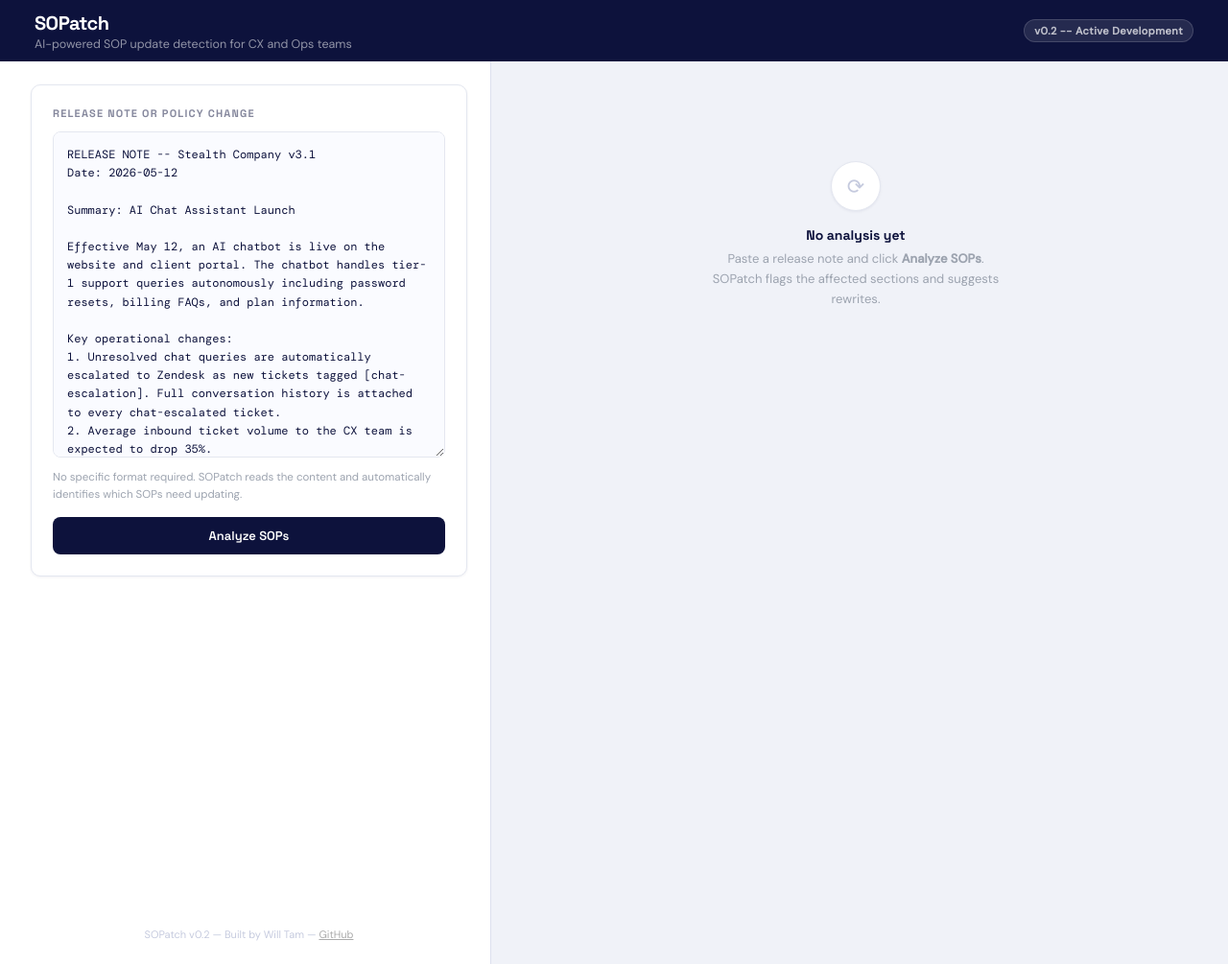
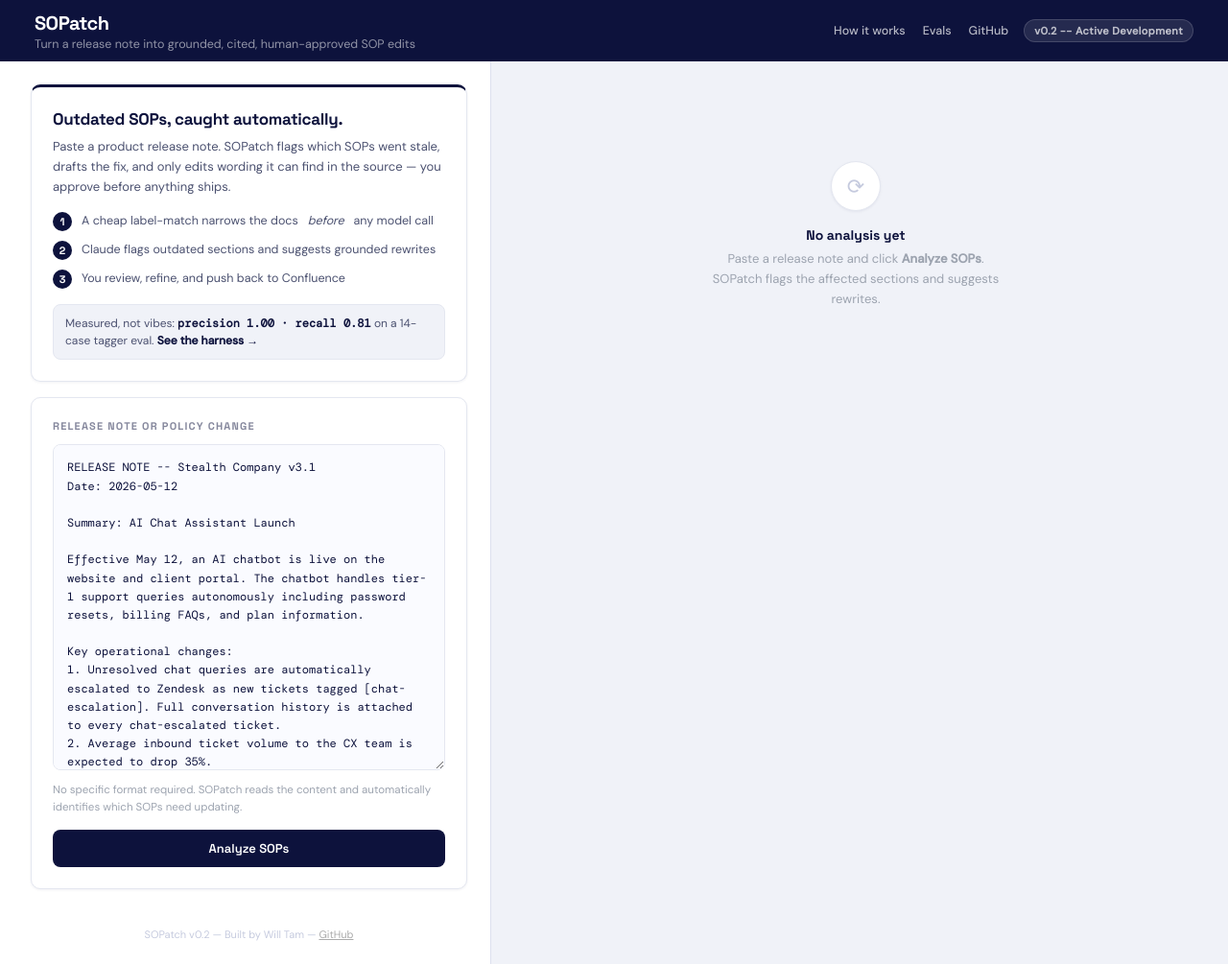
Before and after one commit to willtam65/SOPatch, a Flask app: page / in a window 1280 px wide. Shown: the whole page at 96% size. Run offline with Flask 3, Linux system fonts and the light colour scheme.

Commit message:
Add landing intro and eval credibility to the demo UI
Header nav (How it works / Evals / GitHub) and a left-panel intro card that
frames the tool, shows the 3-step pipeline, and surfaces the eval result so a
recruiter landing on the live demo sees measured numbers, not just claims.

Co-Authored-By: Claude Opus 4.8 <noreply@anthropic.com>

```diff
--- a/static/style.css
+++ b/static/style.css
@@ -904,3 +904,106 @@ ins.diff-ins::before {
   color: #9ca3af;
   max-width: 320px;
 }
+
+/* ── Header nav (landing links) ── */
+.header-right {
+  margin-left: auto;
+  display: flex;
+  align-items: center;
+  gap: 16px;
+}
+
+.header-nav {
+  display: flex;
+  gap: 18px;
+}
+
+.header-nav a {
+  font-size: 12.5px;
+  font-weight: 500;
+  color: rgba(255,255,255,0.7);
+  text-decoration: none;
+  transition: color 0.15s ease;
+}
+
+.header-nav a:hover {
+  color: #fff;
+}
+
+/* ── Intro / landing card ── */
+.intro-card {
+  border-top: 3px solid #0D123C;
+}
+
+.intro-headline {
+  font-family: 'Space Grotesk', sans-serif;
+  font-size: 17px;
+  font-weight: 700;
+  color: #0D123C;
+  letter-spacing: -0.3px;
+  margin-bottom: 8px;
+}
+
+.intro-sub {
+  font-size: 13px;
+  line-height: 1.6;
+  color: #4b5170;
+  margin-bottom: 16px;
+}
+
+.how-steps {
+  list-style: none;
+  display: flex;
+  flex-direction: column;
+  gap: 10px;
+  margin-bottom: 16px;
+}
+
+.how-steps li {
+  display: flex;
+  align-items: flex-start;
+  gap: 10px;
+  font-size: 12.5px;
+  line-height: 1.5;
+  color: #4b5170;
+}
+
+.how-step-num {
+  flex: 0 0 20px;
+  height: 20px;
+  border-radius: 50%;
+  background: #0D123C;
+  color: #fff;
+  font-family: 'Space Grotesk', sans-serif;
+  font-size: 11px;
+  font-weight: 700;
+  display: flex;
+  align-items: center;
+  justify-content: center;
+}
+
+.intro-evals {
+  font-size: 12px;
+  line-height: 1.5;
+  color: #4b5170;
+  background: #f0f2f8;
+  border: 1px solid #e4e7f0;
+  border-radius: 8px;
+  padding: 10px 12px;
+}
+
+.intro-evals strong {
+  color: #0D123C;
+  font-family: 'DM Mono', monospace;
+}
+
+.intro-evals a {
+  color: #0D123C;
+  font-weight: 600;
+  text-decoration: none;
+  white-space: nowrap;
+}
+
+.intro-evals a:hover {
+  text-decoration: underline;
+}
--- a/templates/index.html
+++ b/templates/index.html
@@ -13,9 +13,16 @@
 <div class="header">
   <div>
     <div class="header-logo">SOPatch</div>
-    <div class="header-tagline">AI-powered SOP update detection for CX and Ops teams</div>
+    <div class="header-tagline">Turn a release note into grounded, cited, human-approved SOP edits</div>
   </div>
-  <div class="header-badge">v0.2 -- Active Development</div>
+  <div class="header-right">
+    <nav class="header-nav">
+      <a href="#how-it-works">How it works</a>
+      <a href="https://github.com/willtam65/SOPatch/tree/main/evals" target="_blank" rel="noopener">Evals</a>
+      <a href="https://github.com/willtam65/SOPatch" target="_blank" rel="noopener">GitHub</a>
+    </nav>
+    <div class="header-badge">v0.2 -- Active Development</div>
+  </div>
 </div>
 
 {% if demo_mode %}
@@ -28,6 +35,25 @@
 
   <!-- Left Panel: Input -->
   <div class="left-panel">
+    <!-- Intro / landing card: frames the tool and surfaces the eval credibility.
+         Eval numbers below come from evals/results/latest.json -- update if you re-run the eval. -->
+    <div class="card intro-card" id="how-it-works">
+      <div class="intro-headline">Outdated SOPs, caught automatically.</div>
+      <p class="intro-sub">
+        Paste a product release note. SOPatch flags which SOPs went stale, drafts the fix,
+        and only edits wording it can find in the source &mdash; you approve before anything ships.
+      </p>
+      <ol class="how-steps">
+        <li><span class="how-step-num">1</span> A cheap label-match narrows the docs <em>before</em> any model call</li>
+        <li><span class="how-step-num">2</span> Claude flags outdated sections and suggests grounded rewrites</li>
+        <li><span class="how-step-num">3</span> You review, refine, and push back to Confluence</li>
+      </ol>
+      <div class="intro-evals">
+        Measured, not vibes: <strong>precision 1.00 &middot; recall 0.81</strong> on a 14-case tagger eval.
+        <a href="https://github.com/willtam65/SOPatch/tree/main/evals" target="_blank" rel="noopener">See the harness &rarr;</a>
+      </div>
+    </div>
+
     <div class="card">
       <div class="card-title">Release Note or Policy Change</div>
       <textarea
@@ -58,7 +84,7 @@
 
     <div class="footer">
       SOPatch v0.2 &mdash; Built by Will Tam &mdash;
-      <a href="https://github.com/willtam65/sopatch" target="_blank" style="color:#aaa;">GitHub</a>
+      <a href="https://github.com/willtam65/SOPatch" target="_blank" rel="noopener" style="color:#aaa;">GitHub</a>
     </div>
   </div>
 
```
